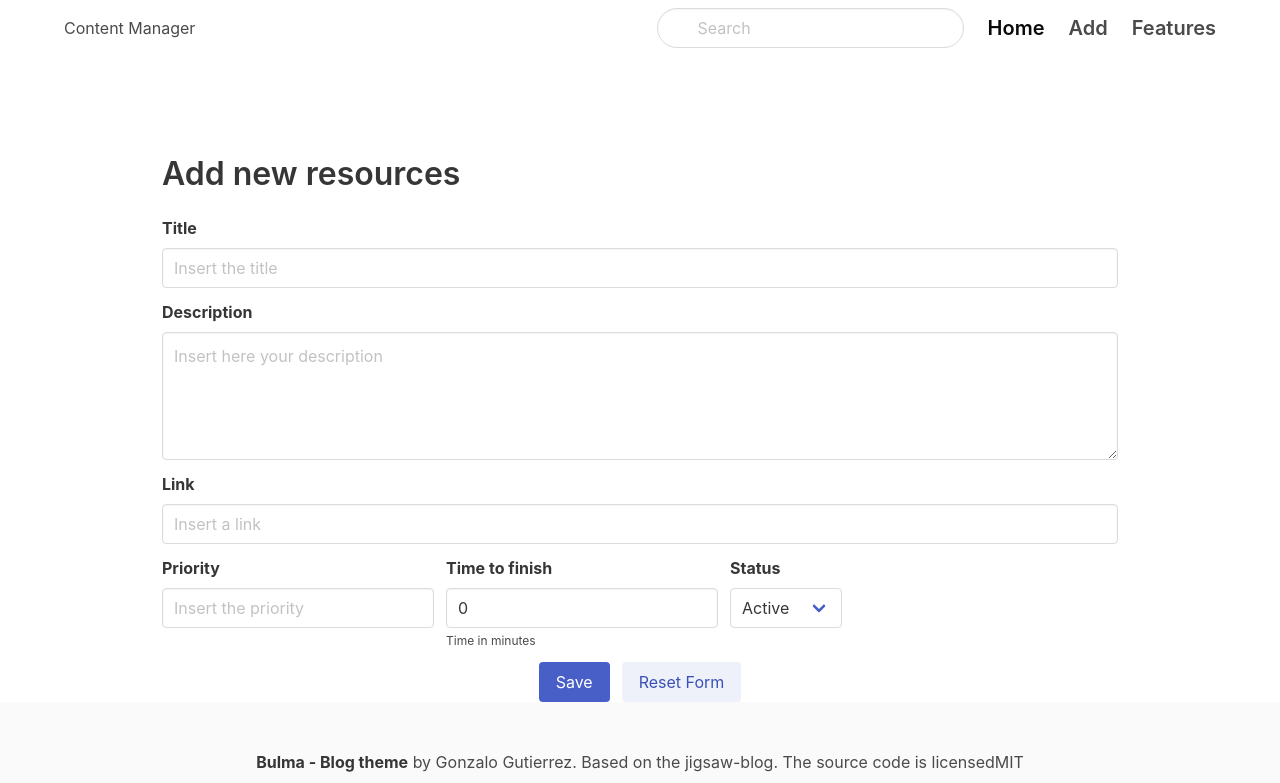
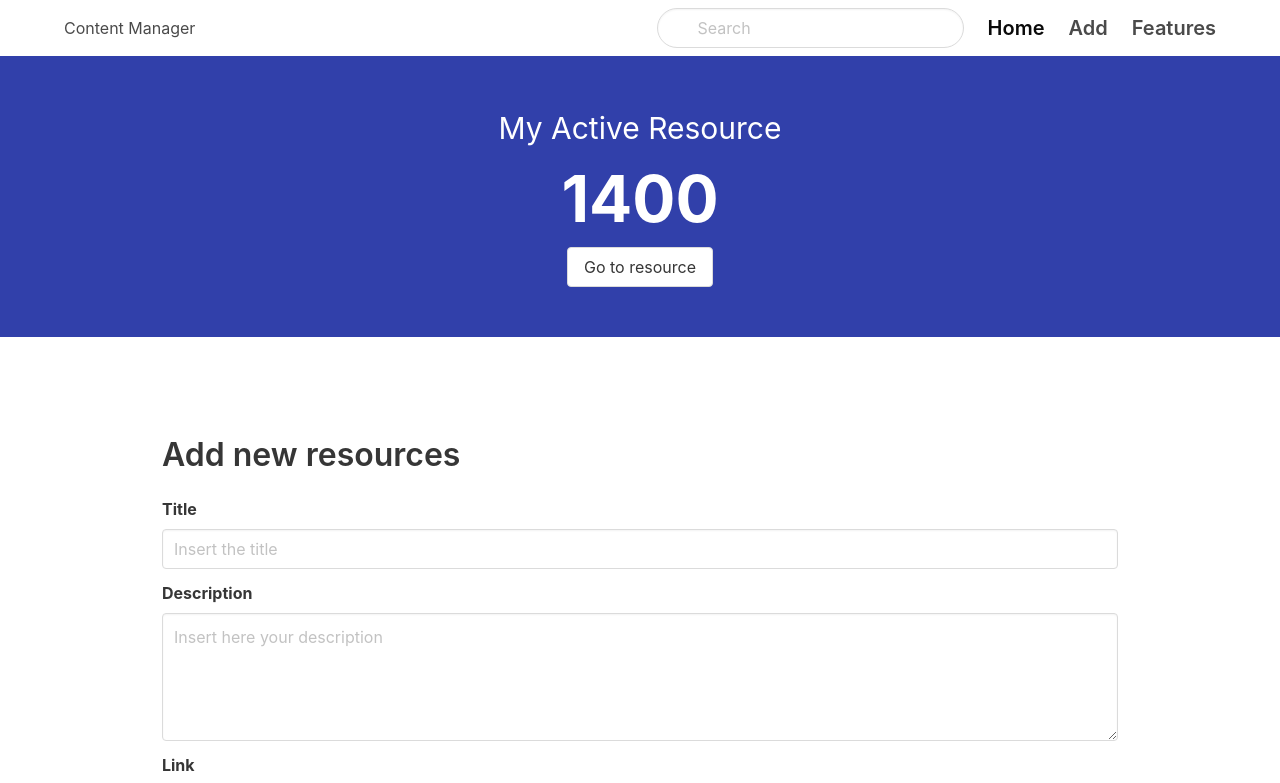
Before and after one commit to rafaela-mansini/nextjs, a Next.js app in the folder content-manager-app/: page /resources/new in a window 1280 px wide. Shown: the top 783 px of the page. Built offline with nearby package versions, Linux system fonts and the light colour scheme.

Commit message:
Creating header and activate resource

```diff
--- /dev/null
+++ b/content-manager-app/components/ActiveResource.js
@@ -0,0 +1,17 @@
+import Link from 'next/link'
+
+const ActiveResource = () => {
+  return(
+    <div className="active-resource">
+      <h1 className="resource-name">My Active Resource</h1>
+      <div className="time-wrapper">
+        <h2 className="elapsed-time">1400</h2>
+      </div>
+      <Link href="/">
+        <a className="button">Go to resource</a>
+      </Link>
+    </div>
+  )
+}
+
+export default ActiveResource
--- a/content-manager-app/components/Layout.js
+++ b/content-manager-app/components/Layout.js
@@ -1,10 +1,12 @@
 import Navbar from 'components/Navbar'
+import ActiveResource from 'components/ActiveResource'
 import Footer from 'components/Footer'
 
 const Layout = ({ children }) => {
   return(
     <>
       <Navbar />
+      <ActiveResource />
       { children }
       <Footer />
     </>
--- a/content-manager-app/pages/api/resources.js
+++ b/content-manager-app/pages/api/resources.js
@@ -19,8 +19,6 @@ export default async function(req, res){
       ? "http://localhost:3001/api/resources"
       : `http://localhost:3001/api/resources/${id}`
 
-      console.log(url)
-
     try {
       const axiosRes = await axios[req.method.toLowerCase()](url, req.body)
       return res.send(axiosRes.data)
--- a/content-manager-app/styles/globals.css
+++ b/content-manager-app/styles/globals.css
@@ -16,3 +16,17 @@ a {
 .forms{
   margin-top: 100px;
 }
+
+.active-resource {
+  background-color: #3140aa;
+  padding: 50px;
+  text-align: center;
+  color: #fff;
+}
+.active-resource .resource-name{
+  font-size: 30px;
+}
+.active-resource .elapsed-time {
+  font-size: 64px;
+  font-weight: bold;
+}
```
Also changed, not shown: content-manager-app/pages/resources/[id]/index.js (+15 -1 lines), 1 other file (tests, documents, lock files or other folders).
